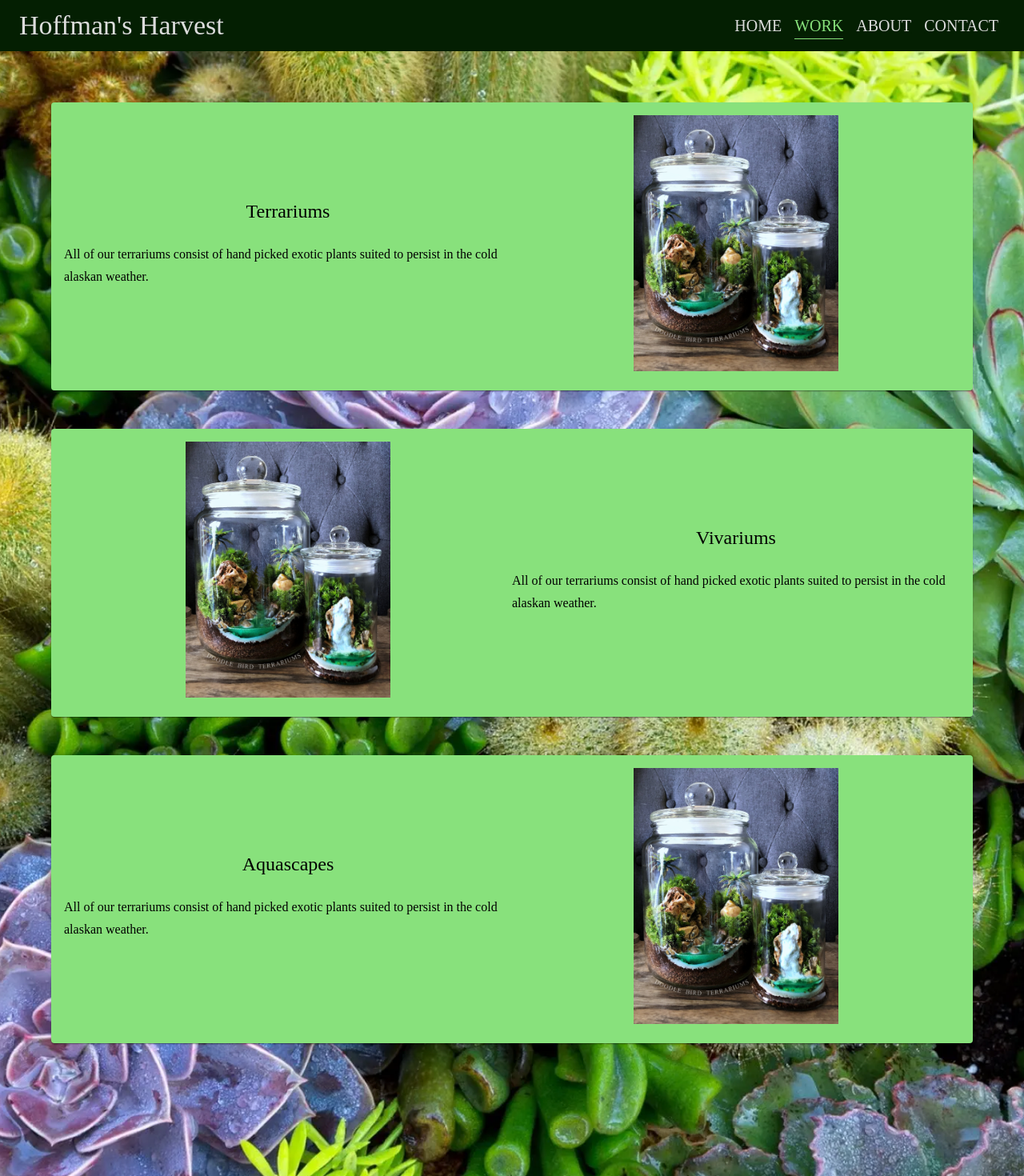
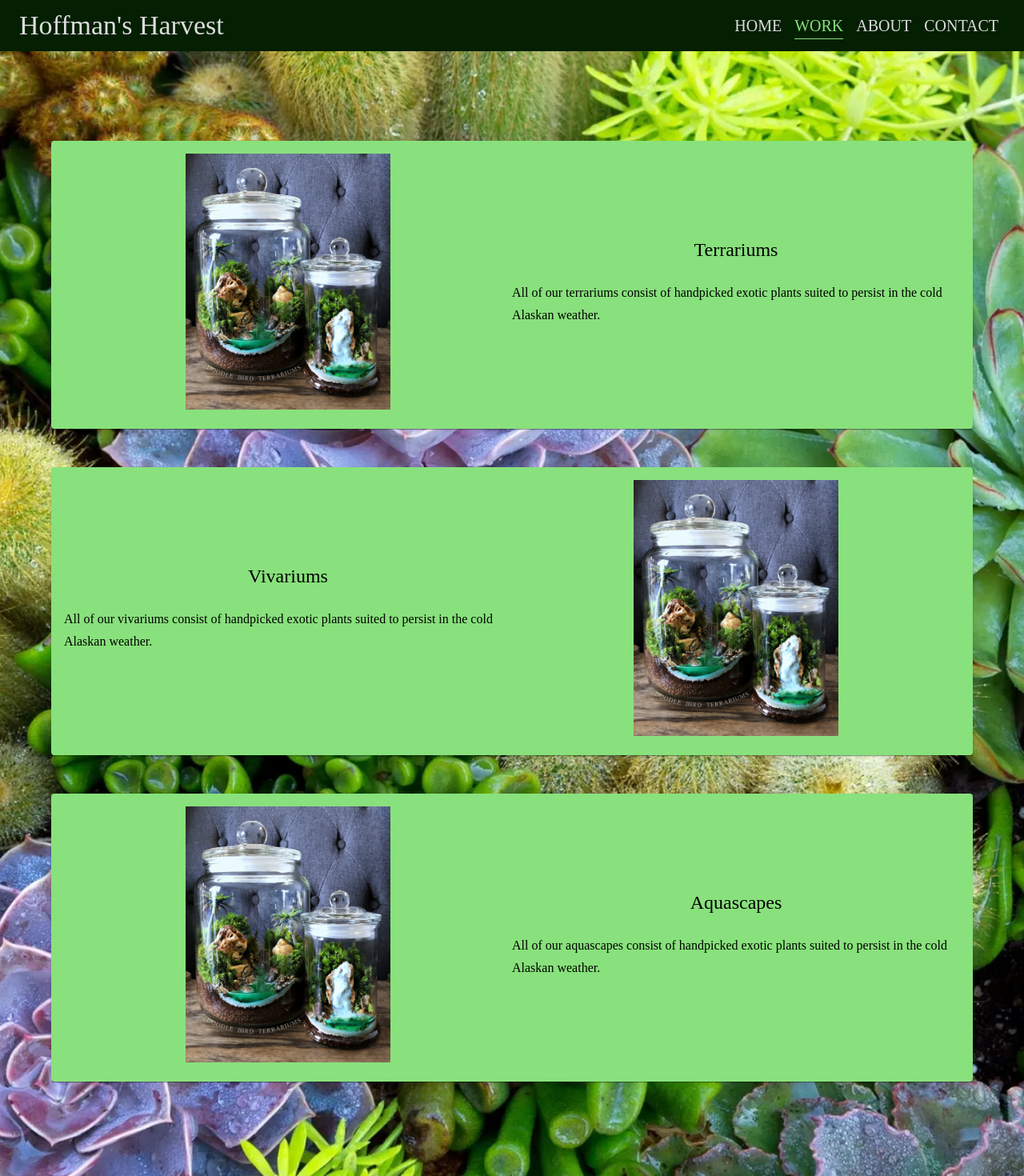
Before and after one commit to SABaltz/hoffmans-harvest, a React (Create React App) app: page /work in a window 1280 px wide. Shown: the top 1470 px of the page at 80% size. Built offline with nearby package versions, Linux system fonts and the light colour scheme.

Commit message:
Optimize code and add in typescript types

```diff
--- a/src/components/work/Work.tsx
+++ b/src/components/work/Work.tsx
@@ -1,15 +1,58 @@
-import plantWall from "../../static/plant-work-background.webp";
-import terrarium from "../../static/terrarium.jpg";
-import {Box, Card, CardContent, Grid, Stack, Typography, useMediaQuery} from "@mui/material";
-import {centerVertHoriz} from "../../global-parameters/Styles";
-import React from "react";
-import {secondaryColor, textContrastColor} from "../../global-parameters/Parameters";
-import {plantTheme} from "../../global-parameters/Theme";
+import React from 'react';
+import {Box, Card, CardContent, Grid, Stack, Typography, useMediaQuery} from '@mui/material';
+import {centerVertHoriz} from '../../global-parameters/Styles';
+import {secondaryColor, textContrastColor} from '../../global-parameters/Parameters';
+import {plantTheme} from '../../global-parameters/Theme';
+import plantWall from '../../static/plant-work-background.webp';
+import terrarium from '../../static/terrarium.jpg';
+
+interface WorkCardProps {
+    title: string;
+    description: string;
+    imageUrl: string;
+    order: number[];
+}
+
+function WorkCard({title, description, imageUrl, order}: WorkCardProps) {
+    const smallScreen = !useMediaQuery(plantTheme.breakpoints.up('sm'));
+
+    return (
+        <Box sx={{paddingTop: '3rem'}}>
+            <Card sx={{width: '90vw', backgroundColor: secondaryColor}}>
+                <CardContent>
+                    <Grid container>
+                        <Grid item xs={6} order={{xs: order[0]}} sx={{...centerVertHoriz}}>
+                            <Box
+                                sx={{
+                                    backgroundImage: `url(${imageUrl})`,
+                                    backgroundRepeat: 'no-repeat',
+                                    backgroundPosition: 'center',
+                                    backgroundSize: 'cover',
+                                    width: smallScreen ? '40vw' : '20vw',
+                                    height: '40vh',
+                                }}
+                            />
+                        </Grid>
+                        <Grid item xs={6} order={{xs: order[1]}} sx={{...centerVertHoriz}}>
+                            <Stack sx={{...centerVertHoriz}}>
+                                <Typography sx={{...centerVertHoriz, paddingBottom: '1.5rem'}} color={textContrastColor}
+                                            variant="h5" component="div">
+                                    {title}
+                                </Typography>
+                                <Typography sx={{...centerVertHoriz}} color={textContrastColor} variant="subtitle1"
+                                            component="div">
+                                    {description}
+                                </Typography>
+                            </Stack>
+                        </Grid>
+                    </Grid>
+                </CardContent>
+            </Card>
+        </Box>
+    );
+}
 
 function Work() {
-
-    const smallScreen = !useMediaQuery(plantTheme.breakpoints.up('sm'));
-
     return (
         <Box
             sx={{
@@ -21,125 +64,31 @@ function Work() {
                 height: '200vh',
                 display: 'flex',
                 justifyContent: 'center',
-                paddingTop: '4rem'
-            }}>
+                paddingTop: '4rem',
+            }}
+        >
             <Stack>
-                {/*--------------------------------------Terrariums----------------------------------------------------*/}
-                <Box>
-                    <Card sx={{width: '90vw', backgroundColor: secondaryColor}}>
-                        <CardContent>
-                            <Grid container>
-                                <Grid item xs={6} sx={{...centerVertHoriz}}>
-                                    <Stack sx={{...centerVertHoriz}}>
-                                        <Typography sx={{...centerVertHoriz, paddingBottom: '1.5rem'}}
-                                                    color={textContrastColor} variant="h5"
-                                                    component="div">
-                                            Terrariums
-                                        </Typography>
-                                        <Typography sx={{...centerVertHoriz}} color={textContrastColor}
-                                                    variant="subtitle1"
-                                                    component="div">
-                                            All of our terrariums consist of hand picked exotic plants suited to persist
-                                            in the cold alaskan weather.
-                                        </Typography>
-                                    </Stack>
-                                </Grid>
-
-                                <Grid item xs={6} sx={{...centerVertHoriz}}>
-                                    <Box sx={{
-
-                                        backgroundImage: `url(${terrarium})`,
-                                        backgroundRepeat: 'no-repeat',
-                                        backgroundPosition: 'center',
-                                        backgroundSize: 'cover',
-                                        width: smallScreen ? '40vw' : '20vw',
-                                        height: '40vh',
-                                    }}/>
-                                </Grid>
-                            </Grid>
-
-                        </CardContent>
-                    </Card>
-                </Box>
-
-                {/*--------------------------------------Vivariums----------------------------------------------------*/}
-                <Box sx={{paddingTop: '3rem'}}>
-                    <Card sx={{width: '90vw', backgroundColor: secondaryColor}}>
-                        <CardContent>
-                            <Grid container>
-                                <Grid item xs={6} sx={{...centerVertHoriz}}>
-                                    <Box sx={{
-
-                                        backgroundImage: `url(${terrarium})`,
-                                        backgroundRepeat: 'no-repeat',
-                                        backgroundPosition: 'center',
-                                        backgroundSize: 'cover',
-                                        width: smallScreen ? '40vw' : '20vw',
-                                        height: '40vh',
-                                    }}/>
-                                </Grid>
-
-
-                                <Grid item xs={6} sx={{...centerVertHoriz}}>
-                                    <Stack sx={{...centerVertHoriz}}>
-                                        <Typography sx={{...centerVertHoriz, paddingBottom: '1.5rem'}}
-                                                    color={textContrastColor} variant="h5"
-                                                    component="div">
-                                            Vivariums
-                                        </Typography>
-                                        <Typography sx={{...centerVertHoriz}} color={textContrastColor}
-                                                    variant="subtitle1"
-                                                    component="div">
-                                            All of our terrariums consist of hand picked exotic plants suited to persist
-                                            in the cold alaskan weather.
-                                        </Typography>
-                                    </Stack>
-                                </Grid>
-                            </Grid>
-                        </CardContent>
-                    </Card>
-                </Box>
-                {/*--------------------------------------Aquascapes----------------------------------------------------*/}
-                <Box sx={{paddingTop: '3rem'}}>
-                    <Card sx={{width: '90vw', backgroundColor: secondaryColor}}>
-                        <CardContent>
-                            <Grid container>
-                                <Grid item xs={6} sx={{...centerVertHoriz}}>
-                                    <Stack sx={{...centerVertHoriz}}>
-                                        <Typography sx={{...centerVertHoriz, paddingBottom: '1.5rem'}}
-                                                    color={textContrastColor} variant="h5"
-                                                    component="div">
-                                            Aquascapes
-                                        </Typography>
-                                        <Typography sx={{...centerVertHoriz}} color={textContrastColor}
-                                                    variant="subtitle1"
-                                                    component="div">
-                                            All of our terrariums consist of hand picked exotic plants suited to persist
-                                            in the cold alaskan weather.
-                                        </Typography>
-                                    </Stack>
-                                </Grid>
-
-                                <Grid item xs={6} sx={{...centerVertHoriz}}>
-                                    <Box sx={{
-
-                                        backgroundImage: `url(${terrarium})`,
-                                        backgroundRepeat: 'no-repeat',
-                                        backgroundPosition: 'center',
-                                        backgroundSize: 'cover',
-                                        width: smallScreen ? '40vw' : '20vw',
-                                        height: '40vh',
-                                    }}/>
-                                </Grid>
-                            </Grid>
-
-                        </CardContent>
-                    </Card>
-                </Box>
+                <WorkCard
+                    title="Terrariums"
+                    description="All of our terrariums consist of handpicked exotic plants suited to persist in the cold Alaskan weather."
+                    imageUrl={terrarium}
+                    order={[0,1]}
+                />
+                <WorkCard
+                    title="Vivariums"
+                    description="All of our vivariums consist of handpicked exotic plants suited to persist in the cold Alaskan weather."
+                    imageUrl={terrarium}
+                    order={[1,0]}
+                />
+                <WorkCard
+                    title="Aquascapes"
+                    description="All of our aquascapes consist of handpicked exotic plants suited to persist in the cold Alaskan weather."
+                    imageUrl={terrarium}
+                    order={[0,1]}
+                />
             </Stack>
-
         </Box>
-    )
+    );
 }
 
 export default Work;
```
Also changed, not shown: src/components/about/About.tsx (+66 -79 lines), src/components/contact/Contact.tsx (+27 -39 lines), src/components/footer/Footer.tsx (+51 -68 lines), src/components/home-page/HomePage.tsx (+11 -11 lines), src/components/nav-bar/NavBar.tsx (+18 -36 lines).
